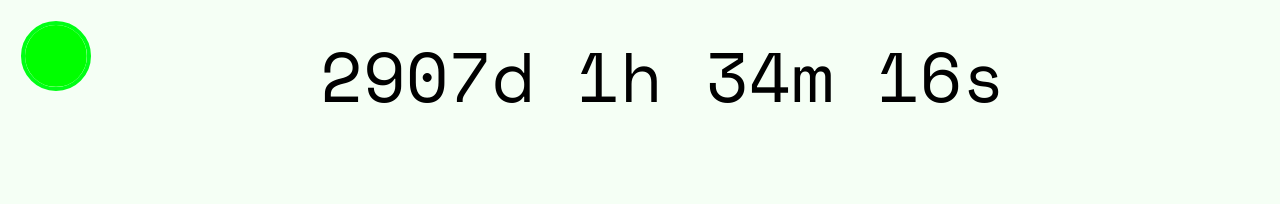
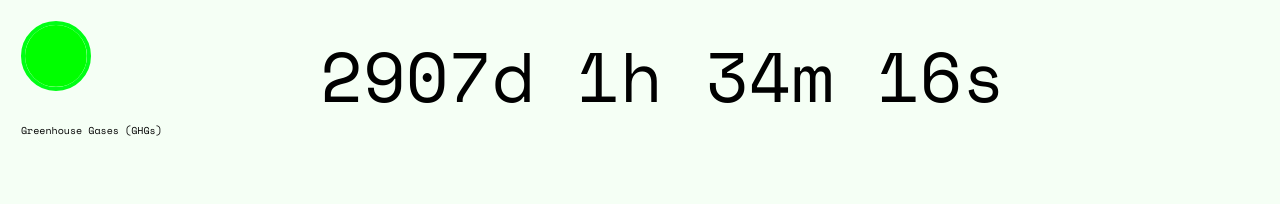
Before and after one commit to zero2030net/carbon, a plain HTML site: page index.html in a window 1280 px wide. Shown: the top 204 px of the page. Drawn offline with nearby package versions, Linux system fonts and the light colour scheme; a web font is replaced by a local one.

Commit message:
Update index.html

```diff
--- a/index.html
+++ b/index.html
@@ -173,7 +173,7 @@ p3 {
 
 <div class="sidenav">
   <a href=""><img src="favicon.png" alt="Avatar" class="avatar"></a>
-
+  <p2><a href=https://greenhousegases.zero2030.net>Greenhouse Gases (GHGs)</a><p2>
 </div>
 
 <div class="content">
```
